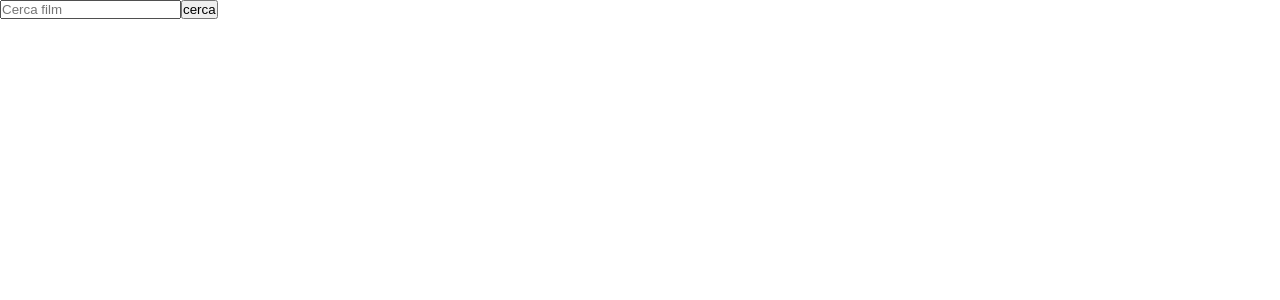
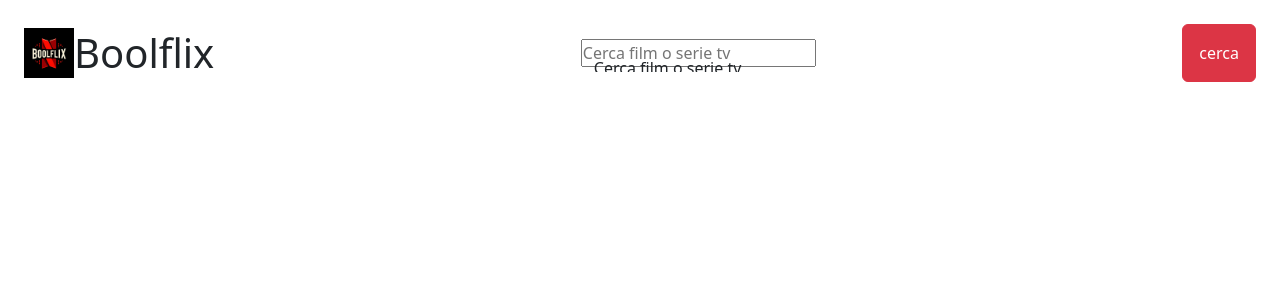
Before and after one commit to MicheleRaisa95/vite-boolflix, a Vue app: page / in a window 1280 px wide. Shown: the top 300 px of the page. Built offline with nearby package versions, Linux system fonts and the light colour scheme.

Commit message:
[ADD] aggiunto logo header

```diff
--- a/index.html
+++ b/index.html
@@ -4,7 +4,7 @@
     <meta charset="UTF-8" />
     <link rel="icon" type="image/svg+xml" href="/vite.svg" />
     <meta name="viewport" content="width=device-width, initial-scale=1.0" />
-    <title>Vite Vue Template</title>
+    <title>Bootflix</title>
   </head>
   <body>
     <div id="app"></div>
--- a/src/assets/scss/main.scss
+++ b/src/assets/scss/main.scss
@@ -8,3 +8,4 @@ Index SASS
 @use './partials/utils' as *;
 @use './partials/typography' as *;
 @use './partials/common' as *;
+@import "../node_modules/bootstrap/scss/bootstrap";
--- a/src/assets/scss/partials/_common.scss
+++ b/src/assets/scss/partials/_common.scss
@@ -4,6 +4,9 @@ COMMON
 
 @use './variables' as *;
 
-body {
-    background-color: $body-bg-color;
+
+
+.logo-img {
+width: $logo-width;
+height: $logo-height;
 }
--- a/src/assets/scss/partials/_variables.scss
+++ b/src/assets/scss/partials/_variables.scss
@@ -2,4 +2,6 @@
 VARIABLES
 ******/
 
-$body-bg-color: #fff;
+// dimesnsioni logo
+$logo-width: 50px;
+$logo-height: 50px;
--- a/src/components/HeaderComponent.vue
+++ b/src/components/HeaderComponent.vue
@@ -11,12 +11,26 @@ export default {
 </script>
 
 <template>
-    <header>
-        <!-- input -->
-        <input type="text" id="search" placeholder="Cerca film" v-model="store.apiParams.apiQuery" />
-        <!-- /input -->
+    <header class="p-4 d-flex justify-content-between align-items-center">
+        <!-- logo -->
+        <div class="left d-flex align-items-center">
+            <div class="logo">
+                <img class="logo-img" src="../assets/img/logo-boolflix.jpeg" alt="logo">
+            </div>
+            <h1 class="m-0 d-none d-md-block">Boolflix</h1>
+        </div>
+        <!-- /logo -->
+
+        <div class="right d-flex align-items-center gap-3">
+            <!-- input -->
+            <div class="form-floating">
+                <input type="text" id="search" placeholder="Cerca film o serie tv" v-model="store.apiParams.apiQuery" />
+                <label for="search">Cerca film o serie tv</label>
+            </div>
+            <!-- /input -->
+        </div>
 
         <!-- button -->
-        <button @click="$emit('ricerca')">cerca</button>
+        <button class="btn btn-danger p-3" @click="$emit('ricerca')">cerca</button>
     </header>
 </template>
--- a/src/components/MainComponent.vue
+++ b/src/components/MainComponent.vue
@@ -19,6 +19,8 @@ export default {
 </script>
 
 <template>
+    <main class="p-3">
+        <h2>{{ store.movies.titleMovie }}</h2>
         <!-- lista film -->
         <ul v-if="store.movies.filmCard.length > 0">
             <li v-for="card in store.movies.filmCard" :key="card.id">
@@ -59,4 +61,5 @@ export default {
             </li>
         </ul>
         <!-- /lista tv -->
+    </main>
 </template>
```
Also changed, not shown: src/assets/img/logo-boolflix.jpeg (added). Lines whose indentation alone changed are shown as unchanged.
